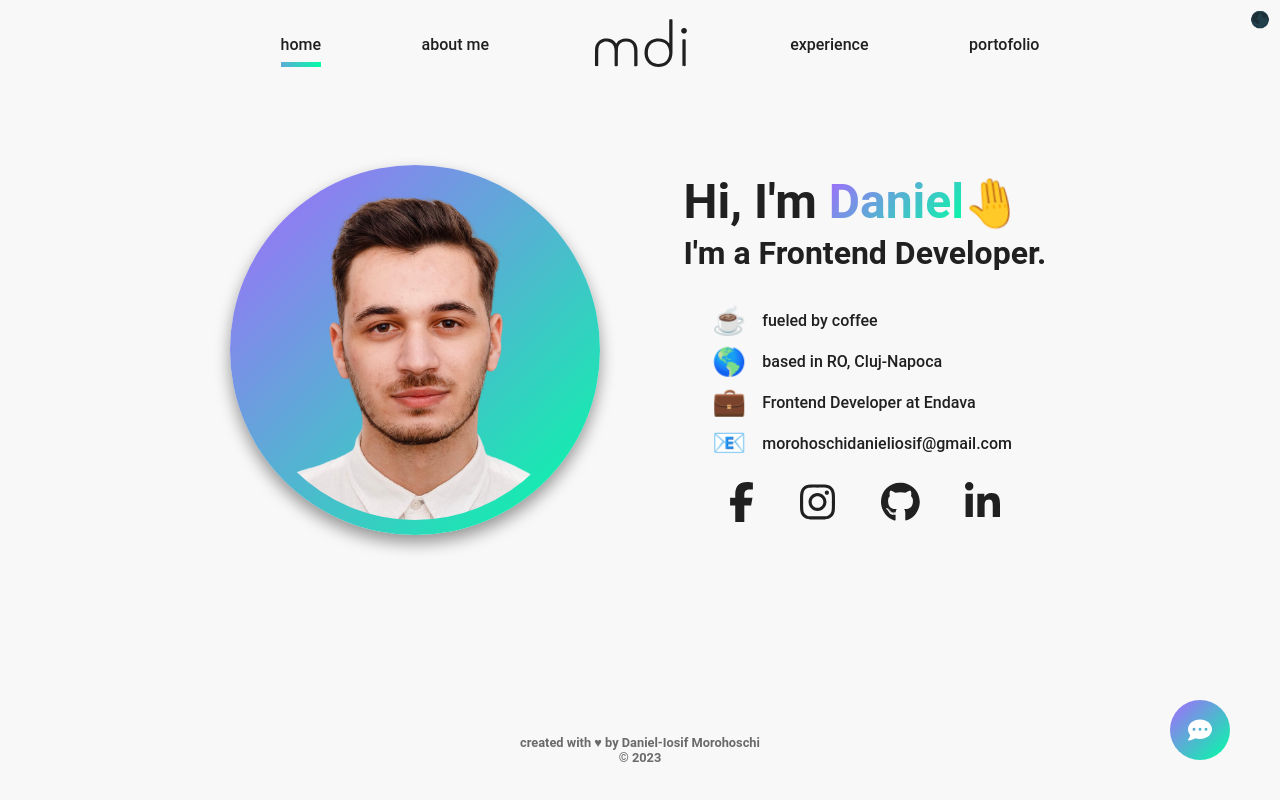
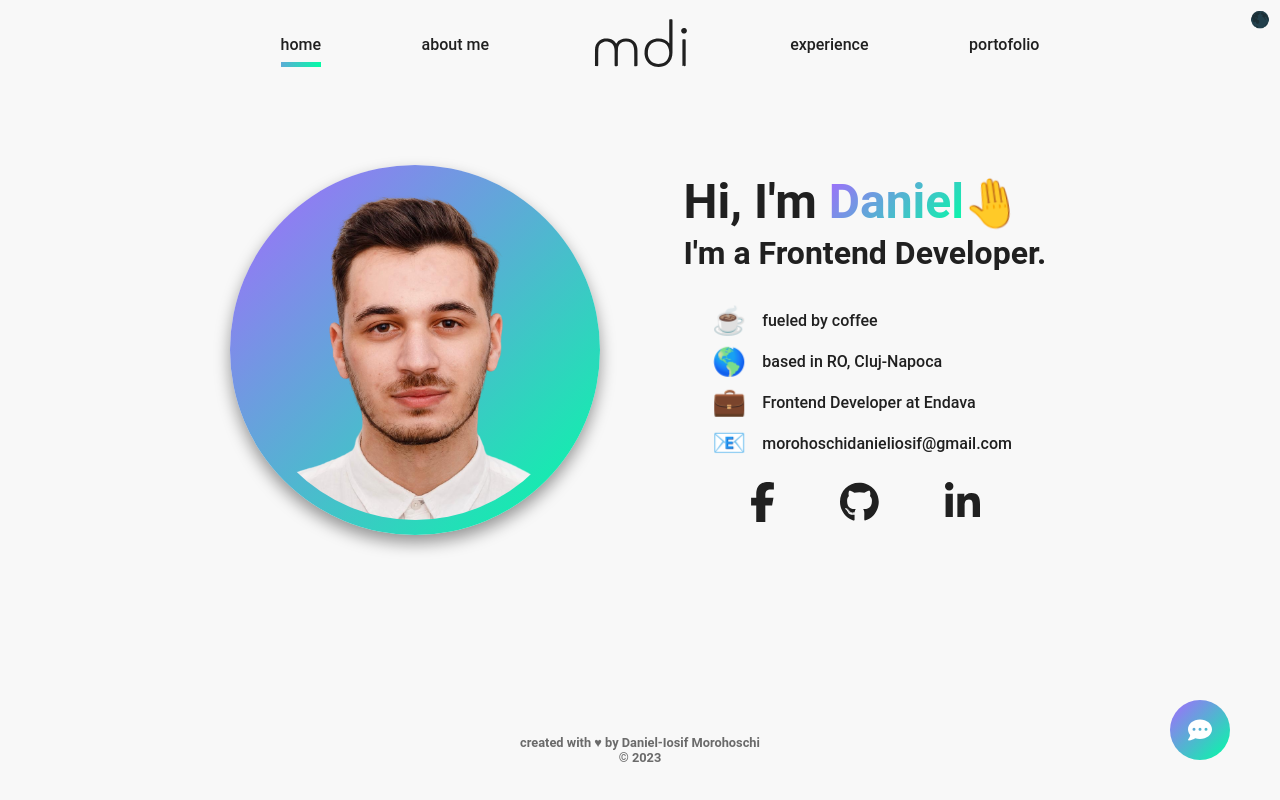
Before and after one commit to morohoschidanieli/portofolio-frontend, a React (Create React App) app: page /#/ in a window 1280 px wide. Built offline with nearby package versions, Linux system fonts and the light colour scheme.

Commit message:
added correct link to github

```diff
--- a/src/Components/route/Home.js
+++ b/src/Components/route/Home.js
@@ -164,11 +164,8 @@ const Home = () => {
           </ContactLink>
           <ContactLink
             target="_blank"
-            href="https://www.instagram.com/moro.danniel/"
+            href="https://github.com/morohoschidanieli"
           >
-            <FontAwesomeIcon icon={faInstagram} />
-          </ContactLink>
-          <ContactLink target="_blank" href="https://github.com/aniel88">
             <FontAwesomeIcon icon={faGithub} />
           </ContactLink>
           <ContactLink
```
